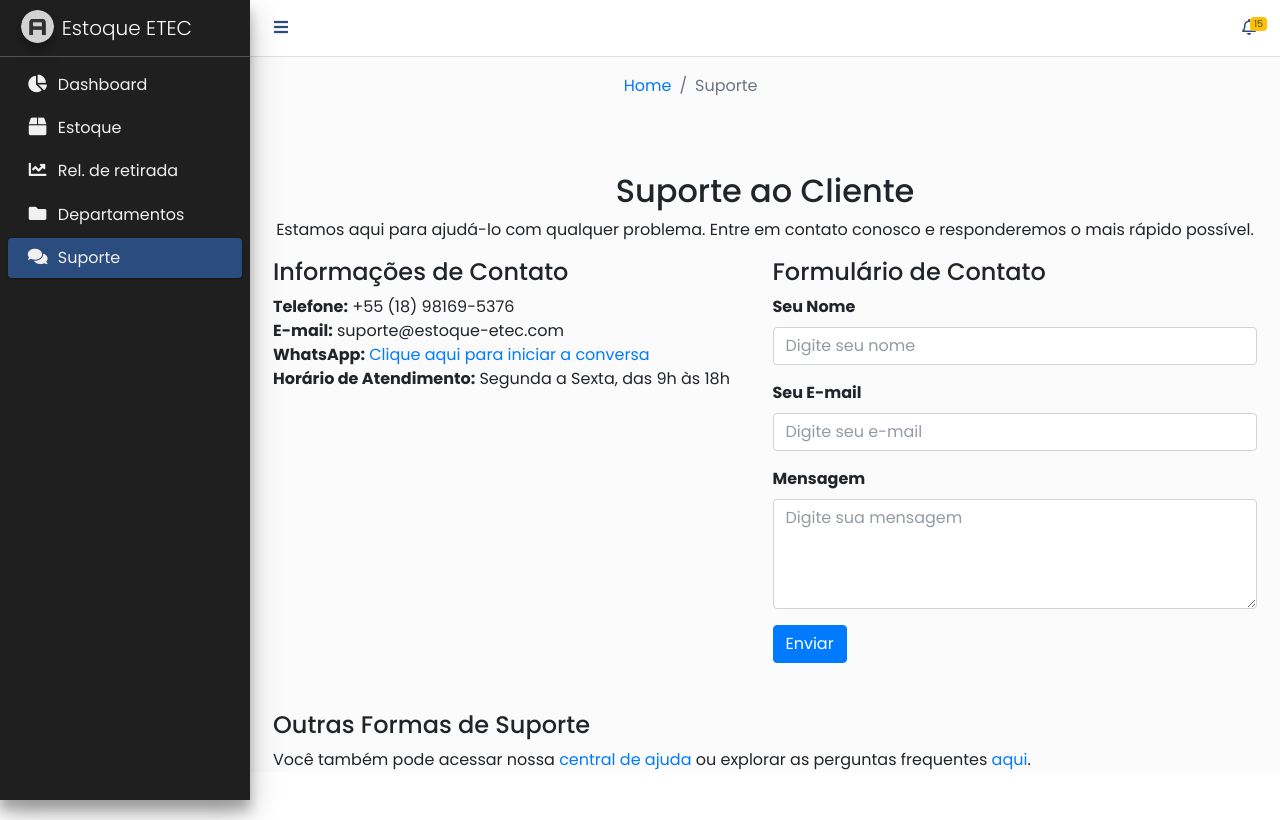
After one commit to dsnneto/control-estoque, a PHP site: page /suporte.php in a window 1280 px wide. The commit adds this page. Run offline with PHP 8.4, Linux system fonts and the light colour scheme; some libraries are stand-ins or nearby versions.

Commit message:
add tela suporte e ultimas retiradas

```diff
--- a/layout/sidebar.php
+++ b/layout/sidebar.php
@@ -60,7 +60,7 @@
           </li>
 
           <li class="nav-item">
-            <a href="#" class="nav-link" onclick="setActive(this)">
+            <a href="./suporte.php" class="nav-link" onclick="setActive(this)">
               <i class="nav-icon fas fa-regular fa-comments"></i>
               <p>
                 Suporte
--- a/retiradaPbd.php
+++ b/retiradaPbd.php
@@ -40,8 +40,8 @@ try {
         $sql .= " WHERE " . implode(" AND ", $whereClauses);
     }
 
-    // Ordena os resultados
-    $sql .= " ORDER BY mr.IDRetirada DESC";
+    // Ordena os resultados e limita para as últimas 3 retiradas
+    $sql .= " ORDER BY mr.dataRetirada DESC, mr.horaRetirada DESC LIMIT 3";
 
     // Prepara e executa a consulta
     $stmt = $conexao->prepare($sql);
@@ -61,4 +61,3 @@ try {
     echo "Erro ao carregar os dados: " . $e->getMessage();
     exit;
 }
-?>
--- /dev/null
+++ b/suporte.php
@@ -0,0 +1,82 @@
+<!-- HTML CODE -->
+<?php
+// HTML HEAD
+$title = 'SCE | Departamentos';
+require_once './layout/head.php';
+
+// NAV HEADER
+require_once './layout/navbar.php';
+
+// SIDEBAR AND SIDEBAR MENU
+require_once './layout/sidebar.php';
+
+
+
+
+?>
+
+
+
+
+<div class="content-wrapper">
+    <section class="content-header">
+        <div class="container-fluid">
+            <div class="row mb-2">
+                <div class="col-sm-6">
+                    <ol class="breadcrumb float-sm-right">
+                        <li class="breadcrumb-item"><a href="#">Home</a></li>
+                        <li class="breadcrumb-item active">Suporte</li>
+                    </ol>
+                </div>
+            </div>
+        </div>
+    </section>
+
+    <section class="content">
+        <div class="container-fluid">
+        <div class="container my-5">
+  <h2 class="text-center">Suporte ao Cliente</h2>
+  <p class="text-center">Estamos aqui para ajudá-lo com qualquer problema. Entre em contato conosco e responderemos o mais rápido possível.</p>
+
+  <div class="row">
+    <!-- Informações de Contato -->
+    <div class="col-md-6">
+      <h4>Informações de Contato</h4>
+      <ul class="list-unstyled">
+        <li><strong>Telefone:</strong> +55 (18) 98169-5376</li>
+        <li><strong>E-mail:</strong> suporte@estoque-etec.com</li>
+        <li><strong>WhatsApp:</strong> <a href="https://wa.me/5518981695376">Clique aqui para iniciar a conversa</a></li>
+        <li><strong>Horário de Atendimento:</strong> Segunda a Sexta, das 9h às 18h</li>
+      </ul>
+    </div>
+
+    <!-- Formulário de Contato -->
+    <div class="col-md-6">
+      <h4>Formulário de Contato</h4>
+      <form>
+        <div class="form-group">
+          <label for="nome">Seu Nome</label>
+          <input type="text" class="form-control" id="nome" placeholder="Digite seu nome">
+        </div>
+        <div class="form-group">
+          <label for="email">Seu E-mail</label>
+          <input type="email" class="form-control" id="email" placeholder="Digite seu e-mail">
+        </div>
+        <div class="form-group">
+          <label for="mensagem">Mensagem</label>
+          <textarea class="form-control" id="mensagem" rows="4" placeholder="Digite sua mensagem"></textarea>
+        </div>
+        <button type="submit" class="btn btn-primary">Enviar</button>
+      </form>
+    </div>
+  </div>
+
+  <div class="mt-5">
+    <h4>Outras Formas de Suporte</h4>
+    <p>Você também pode acessar nossa <a href="#">central de ajuda</a> ou explorar as perguntas frequentes <a href="#">aqui</a>.</p>
+  </div>
+</div>
+
+        </div>
+    </section>
+</div>
```
Also changed, not shown: dashboard.php (+26 -18 lines).
